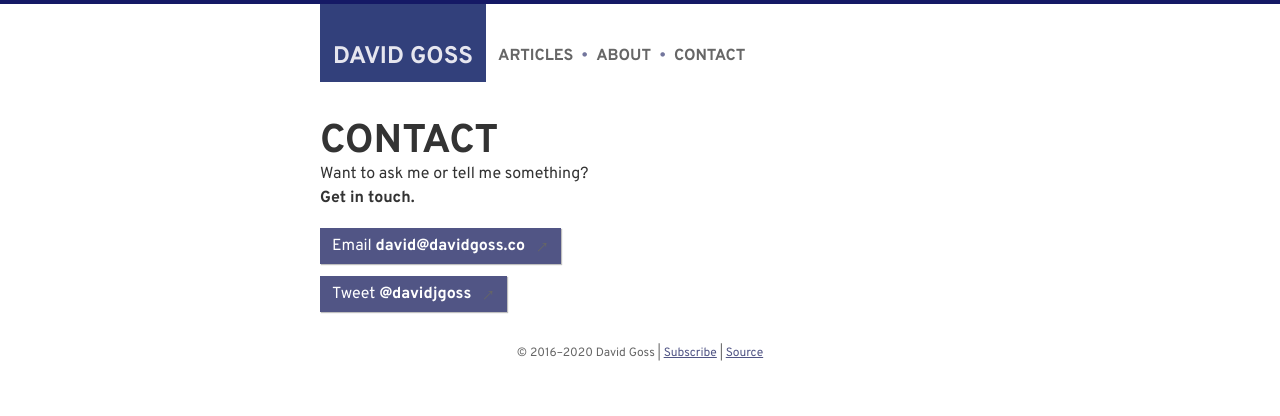
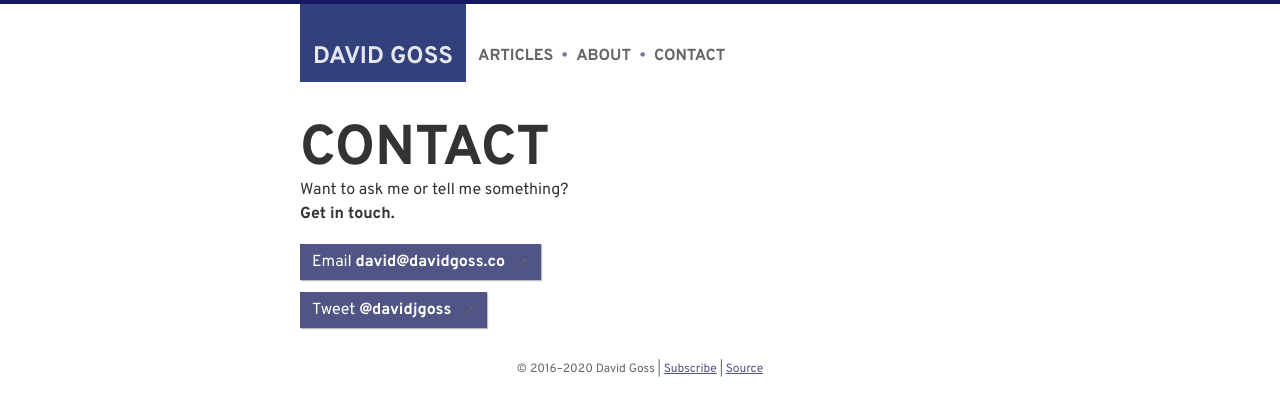
Before and after one commit to davidjgoss/davidjgoss.co, a Jekyll site: the page built from contact.md, in a window 1280 px wide. Shown: the top 416 px of the page. Built offline with Jekyll 4.4.1, drawn with Linux system fonts in a browser that asks for light colours; some web fonts are replaced.

Commit message:
bigger headlines

```diff
--- a/_sass/global/_global.scss
+++ b/_sass/global/_global.scss
@@ -13,7 +13,7 @@ html {
 
 body {
     line-height: 1.5rem;
-	max-width: 640px;
+	max-width: 680px;
 	margin: 0 auto;
 }
 
@@ -33,7 +33,7 @@ h1, h2, h3, h4, h5, h6 {
 }
 
 h1 {
-	font-size: 2.5em;
+	font-size: 3.5em;
 	line-height: 1em;
 }
 
```
